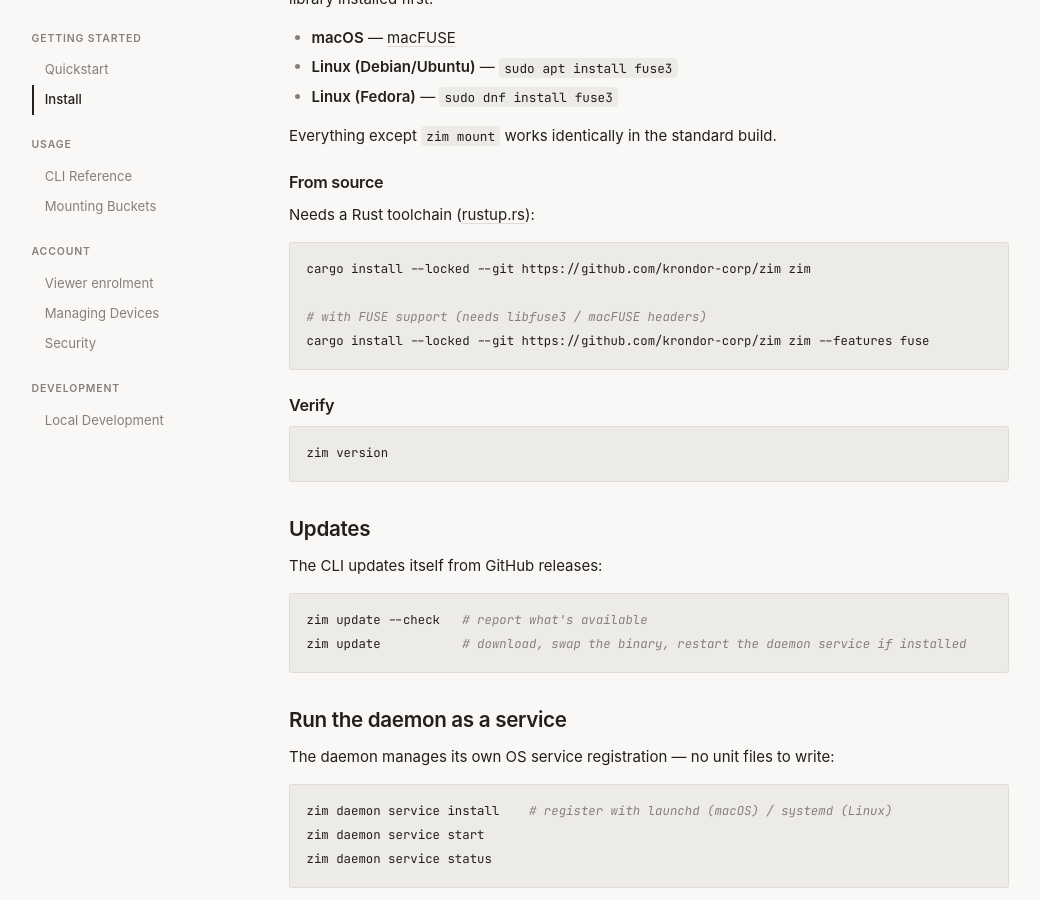
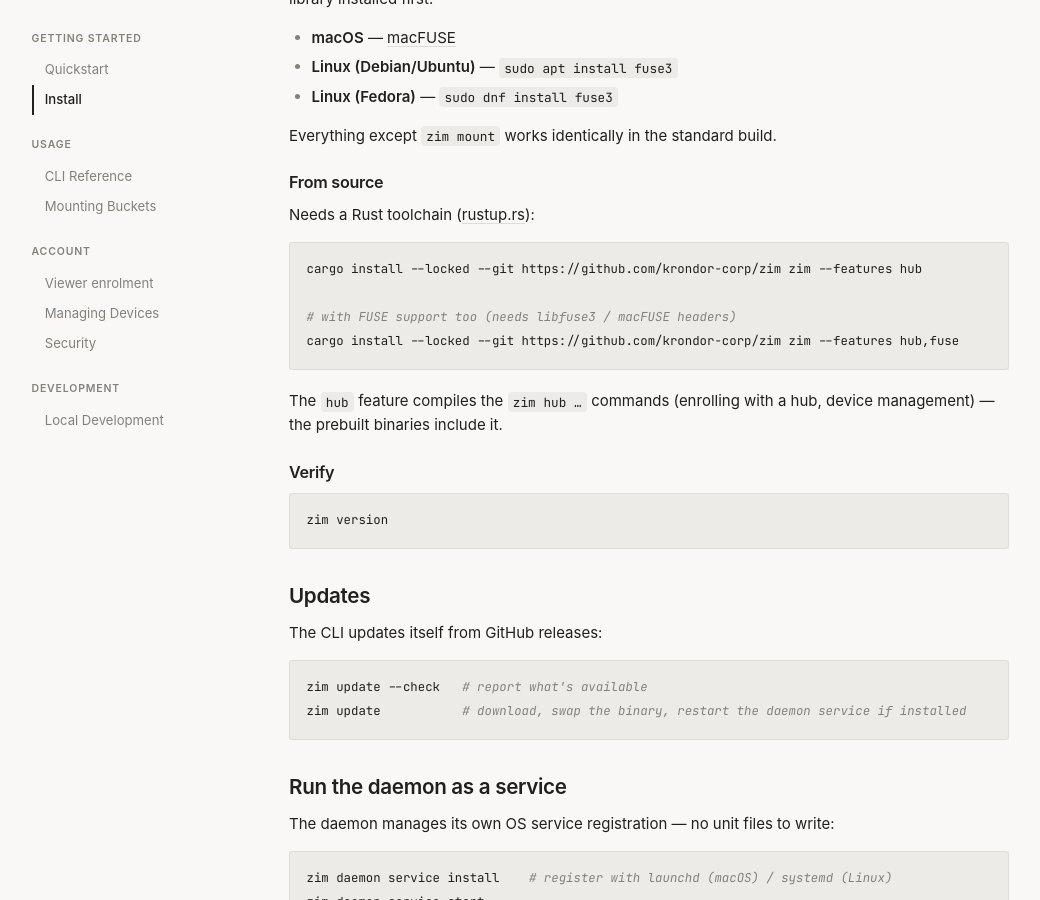
Before and after one commit to krondor-corp/zim, a Jekyll site: the page built from web/_docs/install.md, in a window 1280 px wide and 900 px high, scrolled down 949 px. Shown: the whole window, without its empty margins (111-1151 px from the left). Built offline with Jekyll 4.4.1, drawn with Linux system fonts in a browser that asks for light colours.

````diff
--- a/web/_docs/install.md
+++ b/web/_docs/install.md
@@ -49,11 +49,14 @@ Everything except `zim mount` works identically in the standard build.
 Needs a Rust toolchain ([rustup.rs](https://rustup.rs)):
 
 ```bash
-cargo install --locked --git https://github.com/krondor-corp/zim zim
+cargo install --locked --git https://github.com/krondor-corp/zim zim --features hub
 
-# with FUSE support (needs libfuse3 / macFUSE headers)
-cargo install --locked --git https://github.com/krondor-corp/zim zim --features fuse
+# with FUSE support too (needs libfuse3 / macFUSE headers)
+cargo install --locked --git https://github.com/krondor-corp/zim zim --features hub,fuse
 ```
+
+The `hub` feature compiles the `zim hub …` commands (enrolling with a
+hub, device management) — the prebuilt binaries include it.
 
 ### Verify
 
````
Also changed, not shown: 1 other file.
